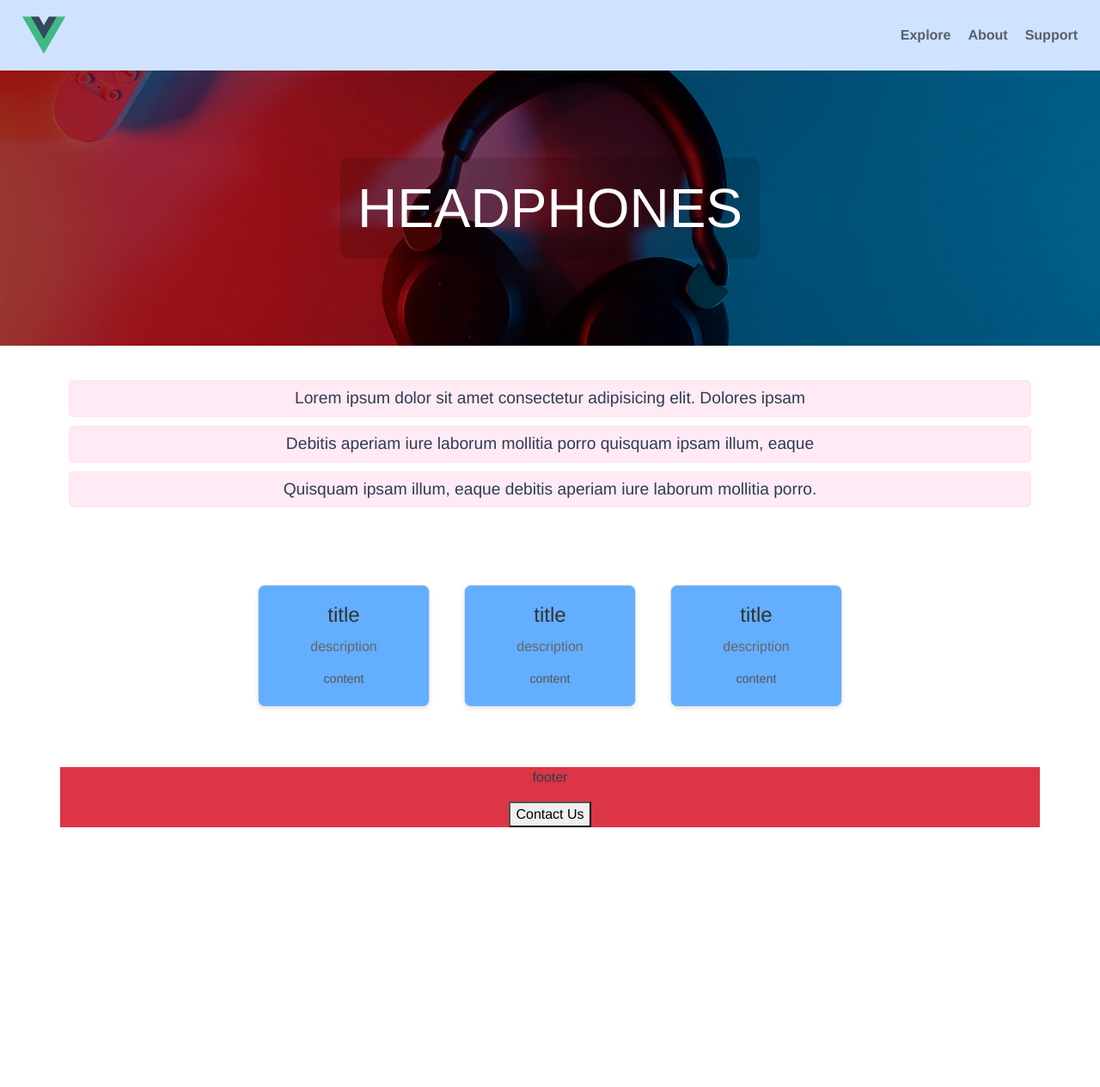
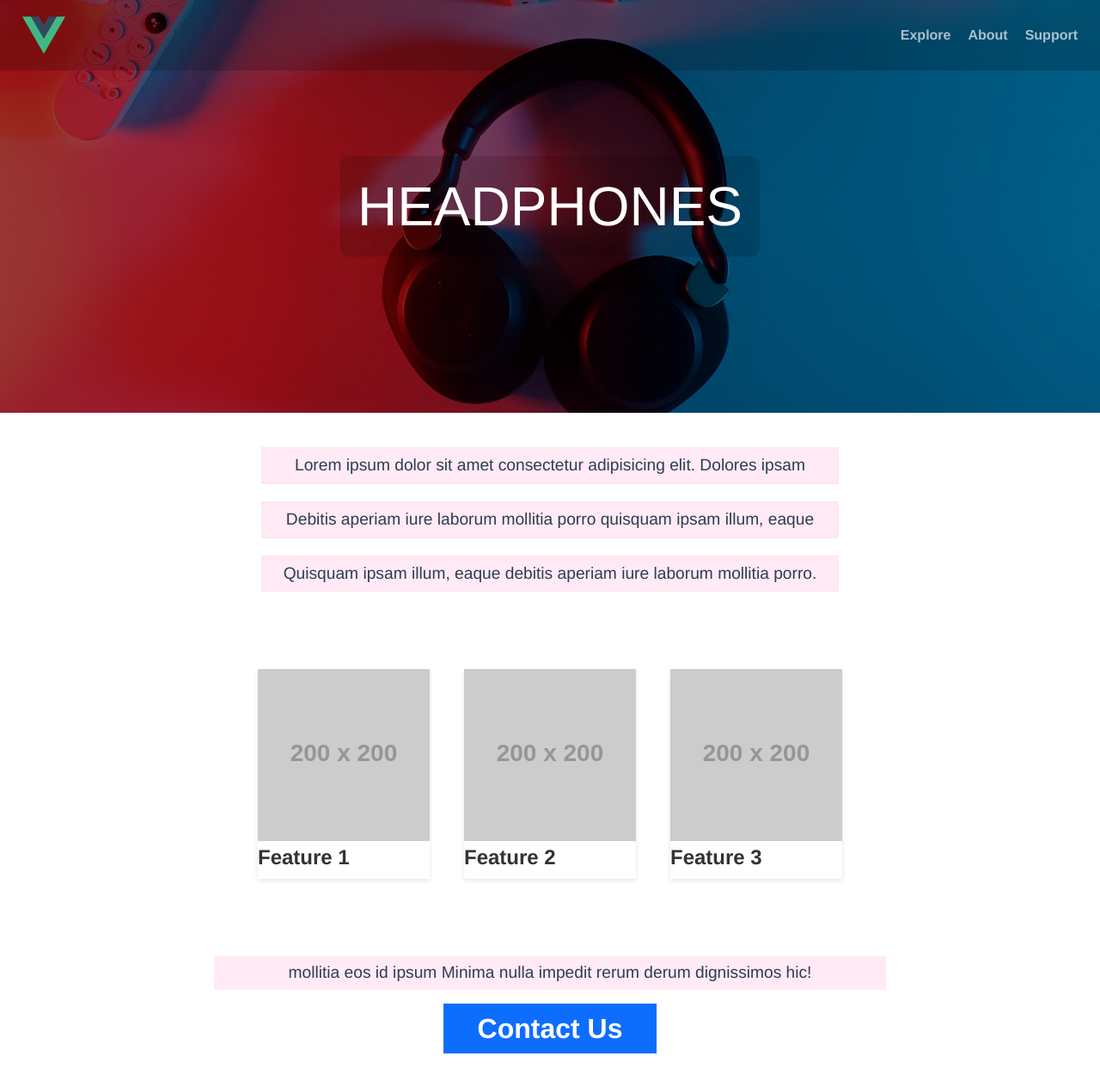
Before and after one commit to Hisham-Echo/marketing-website, a Vue app: page /#/ in a window 1280 px wide. Shown: the whole page at 86% size. Before the commit the page ends 962 px from the top, so only its background shows below. Built offline with nearby package versions, Linux system fonts and the light colour scheme.

Commit message:
home page

```diff
--- a/jsconfig.json
+++ b/jsconfig.json
@@ -1,5 +1,6 @@
 {
   "compilerOptions": {
+    "ignoreDeprecations": "6.0",
     "target": "es5",
     "module": "esnext",
     "baseUrl": "./",
--- a/package.json
+++ b/package.json
@@ -9,6 +9,7 @@
     "lint": "vue-cli-service lint"
   },
   "dependencies": {
+    "axios": "^1.13.2",
     "core-js": "^3.8.3",
     "vue": "^3.2.13",
     "vue-router": "^4.0.3",
--- a/src/App.vue
+++ b/src/App.vue
@@ -1,18 +1,15 @@
 <template>
-  <nav
-    class="bg-primary-subtle p-3 container-fluid d-flex align-items-center justify-content-between"
-  >
-    <router-link to="/">
-      <img src="./assets/logo.png" alt="logo" />
-    </router-link>
-    <div>
-      <router-link to="/explore">Explore</router-link>
-      <router-link to="/about">About</router-link>
-      <router-link to="/support">Support</router-link>
-    </div>
-  </nav>
+  <NavBar />
   <router-view />
 </template>
+
+<script>
+import NavBar from "@/components/NavBar.vue";
+export default {
+  name: "App",
+  components: { NavBar },
+};
+</script>
 
 <style lang="scss">
 * {
@@ -26,25 +23,4 @@
   text-align: center;
   color: #2c3e50;
 }
-
-nav {
-  padding: 30px;
-  a {
-    font-weight: bold;
-    color: #00000095;
-    margin: 0 10px;
-    text-decoration: none;
-    img {
-      height: 50px;
-    }
-    &:hover {
-      color: #000000;
-    }
-
-    &.router-link-exact-active {
-      color: #000000;
-      border-color: #000000;
-    }
-  }
-}
 </style>
--- a/src/components/FeatureBox.vue
+++ /dev/null
@@ -1,50 +0,0 @@
-<template>
-  <div class="feature-box">
-    <h3 class="title">{{ "title" }}</h3>
-    <p class="description">{{ "description" }}</p>
-    <div class="content">
-      <slot>content</slot>
-    </div>
-  </div>
-</template>
-
-<script>
-export default {
-  name: "FeatureBox",
-};
-</script>
-
-<style lang="scss" scoped>
-.feature-box {
-  min-width: 200px;
-  background: #3697ffc5;
-  border: 1px solid #ddd;
-  border-radius: 8px;
-  padding: 20px;
-  margin: 10px 20px;
-  text-align: center;
-  box-shadow: 0 2px 5px rgba(0, 0, 0, 0.1);
-
-  &:hover {
-    box-shadow: 0 4px 15px rgba(0, 0, 0, 0.3);
-    transform: scale(1.1);
-  }
-
-  .title {
-    font-size: 1.5rem;
-    margin-bottom: 10px;
-    color: #333;
-  }
-
-  .description {
-    font-size: 1rem;
-    margin-bottom: 15px;
-    color: #666;
-  }
-
-  .content {
-    font-size: 0.9rem;
-    color: #555;
-  }
-}
-</style>
--- /dev/null
+++ b/src/components/FeatureSection.vue
@@ -0,0 +1,72 @@
+<template>
+  <div class="feature-box" v-for="i in 3" :key="i">
+    <div class="content">
+      <div class="desc">
+        <div>{{ "descripton" }}</div>
+      </div>
+    </div>
+    <h3 class="title">{{ "Feature " }}{{ i }}</h3>
+  </div>
+</template>
+
+<script>
+export default {
+  name: "FeatureBox",
+};
+</script>
+
+<style lang="scss" scoped>
+.feature-box {
+  min-width: 200px;
+  margin: 10px 20px;
+  text-align: left;
+  box-shadow: 0 2px 5px rgba(0, 0, 0, 0.1);
+  overflow: hidden;
+
+  .desc {
+    margin: 0;
+    padding: 0;
+    position: relative;
+    z-index: 2;
+    div {
+      z-index: 3;
+      position: absolute;
+      top: -200px;
+      width: 100%;
+      height: 200px;
+      padding: 10px;
+      color: red;
+      background-color: #00000011;
+      font-size: 1rem;
+      transition: top 0.3s ease-in-out;
+      text-align: left;
+    }
+  }
+
+  .title {
+    font-size: 1.5rem;
+    margin-top: 5px;
+    margin-bottom: 10px;
+    color: #333;
+    font-weight: bold;
+  }
+
+  .content {
+    font-size: 0.9rem;
+    color: #555;
+    background-image: url(https://placehold.co/200);
+    width: 100%;
+    height: 200px;
+  }
+
+  &:hover {
+    .content {
+      box-shadow: 0 0 10px 2px rgba(0, 0, 0, 0.2);
+      // transform: scale(1.1);
+    }
+    .desc div {
+      top: 0;
+    }
+  }
+}
+</style>
--- /dev/null
+++ b/src/components/NavBar.vue
@@ -0,0 +1,45 @@
+<template>
+  <nav
+    class="p-3 container-fluid d-flex align-items-center justify-content-between"
+  >
+    <router-link to="/">
+      <img src="@/assets/logo.png" alt="logo" />
+    </router-link>
+    <div>
+      <router-link to="/explore">Explore</router-link>
+      <router-link to="/about">About</router-link>
+      <router-link to="/support">Support</router-link>
+    </div>
+  </nav>
+</template>
+<style>
+nav {
+  position: absolute;
+  top: 0;
+  z-index: 1000;
+  background-color: #0000002f;
+  padding: 30px;
+  a {
+    font-weight: bold;
+    color: #ffffffaa;
+    margin: 0 10px;
+    text-decoration: none;
+    img {
+      height: 50px;
+    }
+    &:hover {
+      color: #ffffffff;
+    }
+
+    &.router-link-exact-active {
+      color: #ffffffaa;
+      border-color: #000000;
+    }
+  }
+}
+</style>
+<script>
+export default {
+  name: "NavBar",
+};
+</script>
--- a/src/views/HomeView.vue
+++ b/src/views/HomeView.vue
@@ -1,5 +1,6 @@
 <template>
   <div class="home">
+    <!-- landing banner and title -->
     <div class="banner img-wrapper container-fluid p-0 position-relative">
       <div class="overlay z-3 position-absolute p-5">
         <h1>HEADPHONES</h1>
@@ -9,8 +10,10 @@
         alt="banner"
       />
     </div>
-
-    <div class="desc container-sm">
+    <!-- descripotion section -->
+    <div
+      class="desc container-sm d-flex flex-column justify-content-center align-items-center"
+    >
       <p>
         Lorem ipsum dolor sit amet consectetur adipisicing elit. Dolores ipsam
       </p>
@@ -21,24 +24,24 @@
         Quisquam ipsam illum, eaque debitis aperiam iure laborum mollitia porro.
       </p>
     </div>
-
+    <!-- feature section -->
     <div
       class="feat container-fluid d-flex justify-content-center align-items-center flex-wrap"
     >
       <feature-box />
-      <feature-box />
-      <feature-box />
     </div>
-
-    <div class="footer bg-danger text-center container-sm">
-      <p>footer</p>
+    <!-- footer section -->
+    <footer class="text-center container-sm">
+      <p>
+        mollitia eos id ipsum Minima nulla impedit rerum derum dignissimos hic!
+      </p>
       <button>Contact Us</button>
-    </div>
+    </footer>
   </div>
 </template>
 
 <script>
-import FeatureBox from "@/components/FeatureBox.vue";
+import FeatureBox from "@/components/FeatureSection.vue";
 export default {
   components: { FeatureBox },
   name: "HomeView",
@@ -48,7 +51,7 @@ export default {
 <style lang="scss">
 .img-wrapper {
   width: 100%;
-  height: 40vh;
+  height: 60vh;
   overflow: hidden;
   position: relative;
 }
@@ -74,7 +77,7 @@ export default {
 
 img {
   width: 100%;
-  height: 40vh;
+  height: 60vh;
   object-fit: cover;
 }
 
@@ -91,14 +94,45 @@ img {
   font-size: 1.2rem;
   background: #ff008015;
   border: 2px solid #ff008005;
-  border-radius: 5px;
+  text-align: center;
+  width: 60%;
+  @media (max-width: 787px) {
+    width: 100%;
+  }
+  max-width: 700px;
   &:hover {
     background: #ff008020;
   }
 }
 .feat {
-  // height: 200px;
   padding: 40px 20px;
   margin: 20px 0;
 }
+
+footer {
+  display: flex;
+  flex-direction: column;
+  align-items: center;
+  margin: 40px auto;
+  p {
+    font-size: 1.2rem;
+    background-color: #ff008015;
+    padding: 5px 20px;
+    width: 70%;
+    @media (max-width: 787px) {
+      width: 100%;
+    }
+  }
+  button {
+    color: white;
+    border: none;
+    font-size: 2rem;
+    font-weight: bold;
+    padding: 5px 40px;
+    background-color: #0d6efd;
+    &:hover {
+      background-color: #0d6efdcc;
+    }
+  }
+}
 </style>
```
Also changed, not shown: 1 other file (tests, documents, lock files or other folders).
